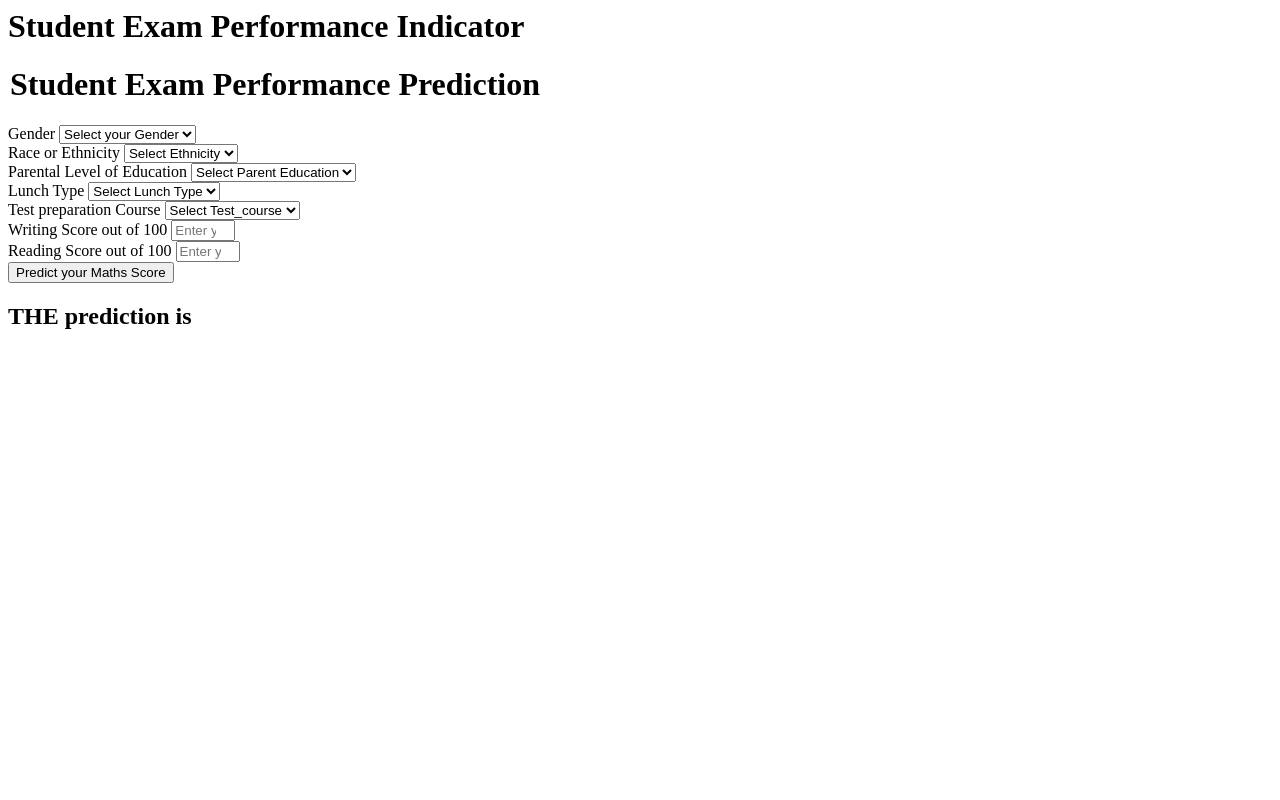
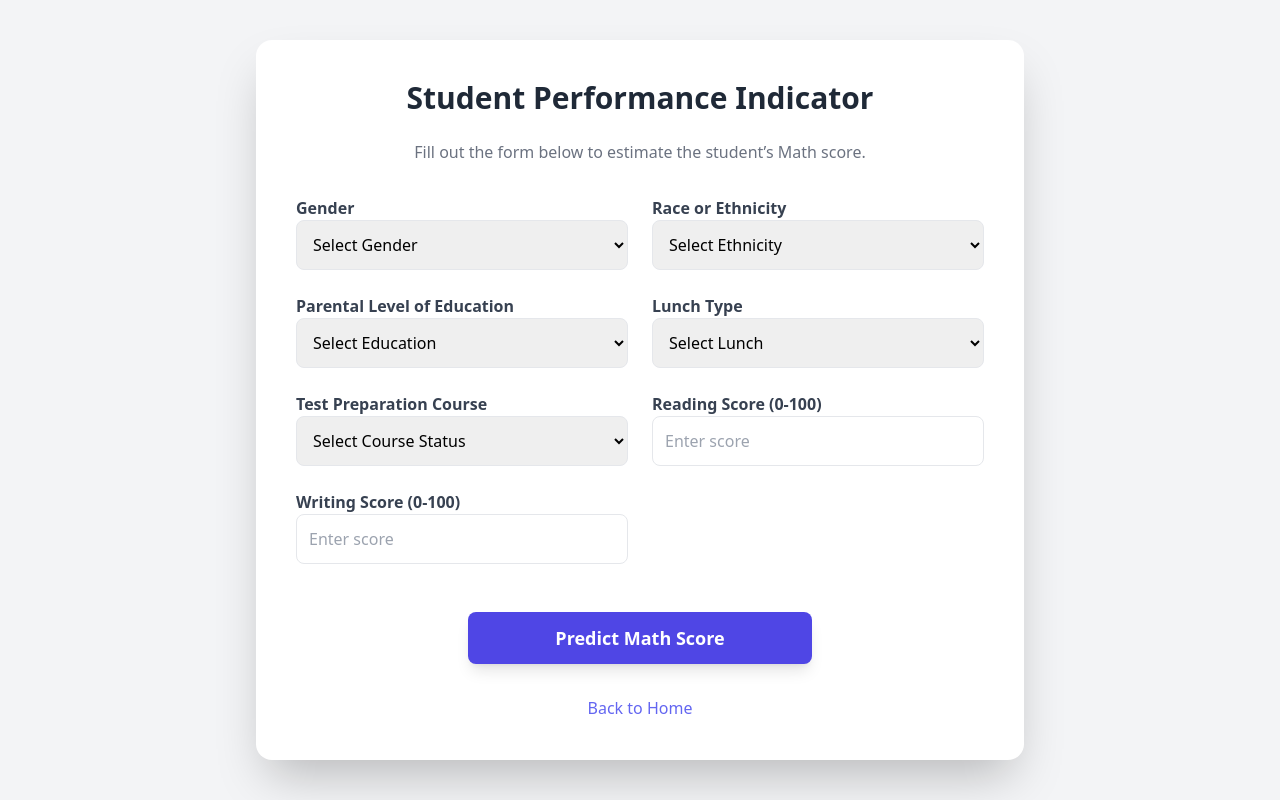
Before and after one commit to Ankitshrma25/mlproject, a Flask app: page /predictdata in a window 1280 px wide. Run offline with Flask 3, Linux system fonts and the light colour scheme; some libraries are stand-ins or nearby versions.

Commit message:
Improved UI

```diff
--- a/templates/home.html
+++ b/templates/home.html
@@ -1,111 +1,108 @@
-<html>
-<body>
-    <div class="login">
-       <h1>Student Exam Performance Indicator</h1>
+<!DOCTYPE html>
+<html lang="en">
+<head>
+    <meta charset="UTF-8" />
+    <meta name="viewport" content="width=device-width, initial-scale=1.0" />
+    <title>Student Exam Performance Prediction</title>
+    <script src="https://cdn.tailwindcss.com"></script>
+</head>
 
-       <form action="{{ url_for('predict_datapoint')}}" method="post">
-        <h1>
-            <legend>Student Exam Performance Prediction</legend>
+<body class="bg-gray-100 min-h-screen flex items-center justify-center">
+    <div class="bg-white shadow-2xl rounded-2xl p-10 w-full max-w-3xl my-10">
+
+        <h1 class="text-3xl font-bold text-gray-800 text-center mb-6">
+            Student Performance Indicator
         </h1>
-        <div class="mb-3">
-            <label class="form-label">Gender</label>
-            <select class="form-control" name="gender" placeholder="Enter you Gender" required>
-                <option class="placeholder" selected disabled value="">Select your Gender</option>
-                <option value="male">
-                    Male
-                </option>
-                <option value="female">
-                    Female
-                </option>
+        <p class="text-gray-500 text-center mb-8">
+            Fill out the form below to estimate the student’s Math score.
+        </p>
+
+        <form action="{{ url_for('predict_datapoint')}}" method="POST" class="grid grid-cols-1 md:grid-cols-2 gap-6">
+
+            <div>
+                <label class="font-semibold text-gray-700">Gender</label>
+                <select name="gender" class="w-full p-3 border rounded-lg focus:ring focus:ring-indigo-300" required>
+                    <option value="" disabled selected>Select Gender</option>
+                    <option value="male">Male</option>
+                    <option value="female">Female</option>
                 </select>
             </div>
-        <div class="mb-3">
-            <label class="form-label">Race or Ethnicity</label>
-            <select class="form-control" name="ethnicity" placeholder="Enter you ethnicity" required>
-                <option class="placeholder" selected disabled value="">Select Ethnicity</option>
-                <option value="group A">
-                    Group A
-                </option>
-                <option value="group B">
-                    Group B
-                </option>
-                <option value="group C">
-                    Group C
-                </option>
-                <option value="group D">
-                    Group D
-                </option>
-                <option value="group E">
-                    Group E
-                </option>
+
+            <div>
+                <label class="font-semibold text-gray-700">Race or Ethnicity</label>
+                <select name="ethnicity" class="w-full p-3 border rounded-lg focus:ring focus:ring-indigo-300" required>
+                    <option value="" disabled selected>Select Ethnicity</option>
+                    <option value="group A">Group A</option>
+                    <option value="group B">Group B</option>
+                    <option value="group C">Group C</option>
+                    <option value="group D">Group D</option>
+                    <option value="group E">Group E</option>
                 </select>
             </div>
-        <div class="mb-3">
-            <label class="form-label">Parental Level of Education</label>
-            <select class="form-control" name="parental_level_of_education"
-                placeholder="Enter you Parent Education" required>
-                <option class="placeholder" selected disabled value="">Select Parent Education</option>
-                <option value="associate's degree">
-                    associate's degree
-                </option>
-                <option value="bachelor's degree">
-                    bachelor's degree
-                </option>
-                <option value="high school">
-                    high school
-                </option>
-                <option value="master's degree">
-                    master's degree
-                </option>
-                <option value="some college">
-                    some college
-                </option>
-                <option value="some high school">
-                    some high school
-                </option>
+
+            <div>
+                <label class="font-semibold text-gray-700">Parental Level of Education</label>
+                <select name="parental_level_of_education" class="w-full p-3 border rounded-lg focus:ring focus:ring-indigo-300" required>
+                    <option value="" disabled selected>Select Education</option>
+                    <option value="associate's degree">Associate's Degree</option>
+                    <option value="bachelor's degree">Bachelor's Degree</option>
+                    <option value="high school">High School</option>
+                    <option value="master's degree">Master's Degree</option>
+                    <option value="some college">Some College</option>
+                    <option value="some high school">Some High School</option>
                 </select>
             </div>
-        <div class="mb-3">
-            <label class="form-label">Lunch Type</label>
-            <select class="form-control" name="lunch" placeholder="Enter you Lunch" required>
-                <option class="placeholder" selected disabled value="">Select Lunch Type</option>
-                <option value="free/reduced">
-                    free/reduced
-                </option>
-                <option value="standard">
-                    standard
-                </option>
+
+            <div>
+                <label class="font-semibold text-gray-700">Lunch Type</label>
+                <select name="lunch" class="w-full p-3 border rounded-lg focus:ring focus:ring-indigo-300" required>
+                    <option value="" disabled selected>Select Lunch</option>
+                    <option value="free/reduced">Free/Reduced</option>
+                    <option value="standard">Standard</option>
                 </select>
             </div>
-        <div class="mb-3">
-            <label class="form-label">Test preparation Course</label>
-            <select class="form-control" name="test_preparation_course" placeholder="Enter you Course"
-                required>
-                <option class="placeholder" selected disabled value="">Select Test_course</option>
-                <option value="none">
-                    None
-                </option>
-                <option value="completed">
-                    Completed
-                </option>
+
+            <div>
+                <label class="font-semibold text-gray-700">Test Preparation Course</label>
+                <select name="test_preparation_course" class="w-full p-3 border rounded-lg focus:ring focus:ring-indigo-300" required>
+                    <option value="" disabled selected>Select Course Status</option>
+                    <option value="none">None</option>
+                    <option value="completed">Completed</option>
                 </select>
             </div>
-        <div class="mb-3">
-            <label class="form-label">Writing Score out of 100</label>
-            <input class="form-control" type="number" name="reading_score"
-                placeholder="Enter your Reading score" min='0' max='100' />
+
+            <div>
+                <label class="font-semibold text-gray-700">Reading Score (0-100)</label>
+                <input type="number" name="writing_score" min="0" max="100" placeholder="Enter score" required
+                    class="w-full p-3 border rounded-lg focus:ring focus:ring-indigo-300" />
             </div>
-        <div class="mb-3">
-            <label class="form-label">Reading Score out of 100</label>
-            <input class="form-control" type="number" name="writing_score"
-                placeholder="Enter your Reading Score" min='0' max='100' />
+
+            <div>
+                <label class="font-semibold text-gray-700">Writing Score (0-100)</label>
+                <input type="number" name="reading_score" min="0" max="100" placeholder="Enter score" required
+                    class="w-full p-3 border rounded-lg focus:ring focus:ring-indigo-300" />
             </div>
-        <div class="mb-3">
-            <input class="btn btn-primary" type="submit" value="Predict your Maths Score" required />
+
+            <div class="md:col-span-2 mt-6 flex justify-center">
+                <button type="submit"
+                    class="w-full md:w-1/2 bg-indigo-600 hover:bg-indigo-700 text-white font-semibold py-3 rounded-lg text-lg shadow-lg transition duration-300">
+                    Predict Math Score
+                </button>
             </div>
         </form>
-    <h2>
-       THE  prediction is {{results}}
+
+        {% if results %}
+        <div class="mt-8 p-6 bg-green-50 border-l-4 border-green-500 rounded-r-lg shadow-md text-center animate-pulse">
+            <h2 class="text-2xl font-bold text-green-800">
+                The prediction is: {{ results }}
             </h2>
-   <body>
+        </div>
+        {% endif %}
+
+        <div class="text-center mt-8">
+            <a href="/" class="text-indigo-500 hover:underline font-medium">Back to Home</a>
+        </div>
+
+    </div>
+</body>
 </html>
```
Also changed, not shown: templates/index.html (+23 -1 lines). Lines whose indentation alone changed are shown as unchanged.
